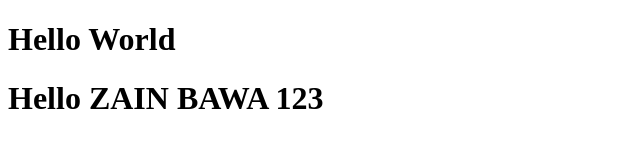
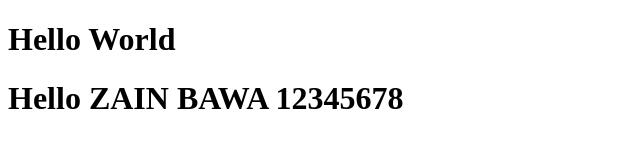
Before and after one commit to Zakariya-khan/Learning, a plain HTML site: page index.html in a window 1280 px wide. Shown: the whole page, without its empty margins (0-640 px from the left). Drawn offline with Linux system fonts and the light colour scheme.

Commit message:
Update index.html

```diff
--- a/index.html
+++ b/index.html
@@ -7,6 +7,6 @@
 </head>
 <body>
     <h1>Hello World</h1>
-    <h1>Hello ZAIN BAWA 123</h1>
+    <h1>Hello ZAIN BAWA 12345678</h1>
 </body>
 </html>
```
